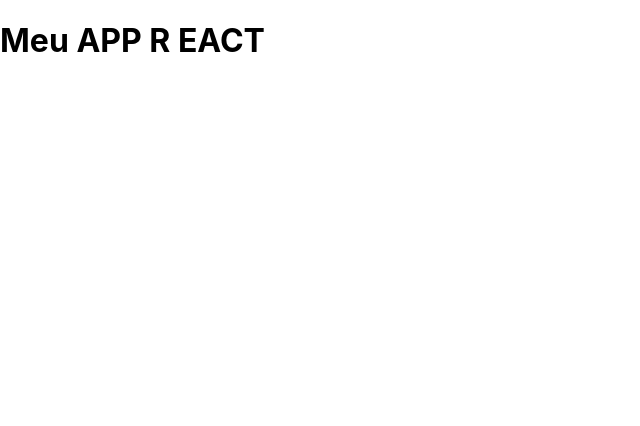
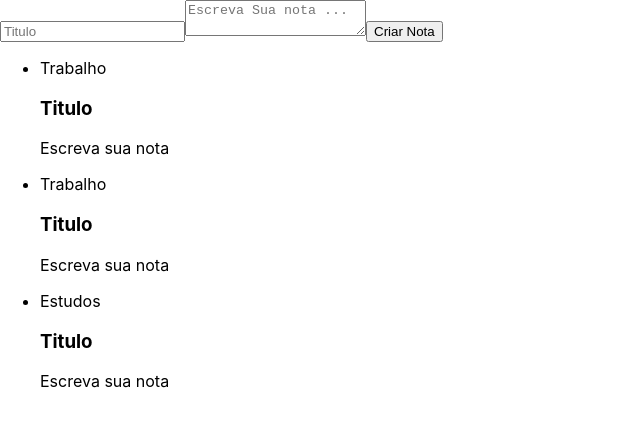
Before and after one commit to LucasMofardini/alura, a React (Create React App) app in the folder Formação/React/React-1/ceep/: page / in a window 1280 px wide. Shown: the top 426 px of the page, without its empty margins (0-640 px from the left). Built offline with nearby package versions, Linux system fonts and the light colour scheme.

Commit message:
[REACT] 2

```diff
--- a/Formação/React/React-1/ceep/src/App.js
+++ b/Formação/React/React-1/ceep/src/App.js
@@ -1,8 +1,15 @@
-import React from 'react';
-function App() {
-  return (
-    <h1>Meu APP R EACT</h1>
-  );
+import React, { Component } from "react";
+import FormularioCadastro from "./components/FormularioCadastro";
+import ListaDeNotas from "./components/ListaDeNotas";
+class App extends Component {
+  render() {
+    return (
+      <section>
+        <FormularioCadastro />
+        <ListaDeNotas />
+      </section>
+    );
+  }
 }
 //react -> lib
 //React -> ecossistema
--- /dev/null
+++ b/Formação/React/React-1/ceep/src/components/CardNota.jsx
@@ -0,0 +1,16 @@
+import React, { Component } from "react";
+
+class CardNota extends Component {
+  render() {
+    return (
+      <section>
+        <header>
+          <h3>Titulo</h3>
+        </header>
+        <p>Escreva sua nota</p>
+      </section>
+    );
+  }
+}
+
+export default CardNota;
--- /dev/null
+++ b/Formação/React/React-1/ceep/src/components/FormularioCadastro.jsx
@@ -0,0 +1,13 @@
+import React, { Component } from "react";
+
+export default class FormularioCadastro extends Component {
+  render() {
+    return (
+      <form>
+        <input type="text" placeholder="Titulo" />
+        <textarea placeholder="Escreva Sua nota ..."></textarea>
+        <button type="submit">Criar Nota</button>
+      </form>
+    );
+  }
+}
--- /dev/null
+++ b/Formação/React/React-1/ceep/src/components/ListaDeNotas.jsx
@@ -0,0 +1,27 @@
+import  React, { Component }  from "react";
+import CardNota from "./CardNota";
+
+
+export default class ListaDeNotas extends Component {
+    render(){
+        return(
+            <ul>
+                {/* Tudo que estiver entre chaves é um JavaScript */}
+                {console.log('Aqui jas um JS')}
+
+                {Array.of("Trabalho", "Trabalho", "Estudos").map(categoria => {
+                    return (
+                        <li>
+
+                            <div>{categoria}</div>
+                            <CardNota />
+                        </li>
+                    );
+                })
+
+                }
+
+            </ul>
+        );
+    }
+}
```
